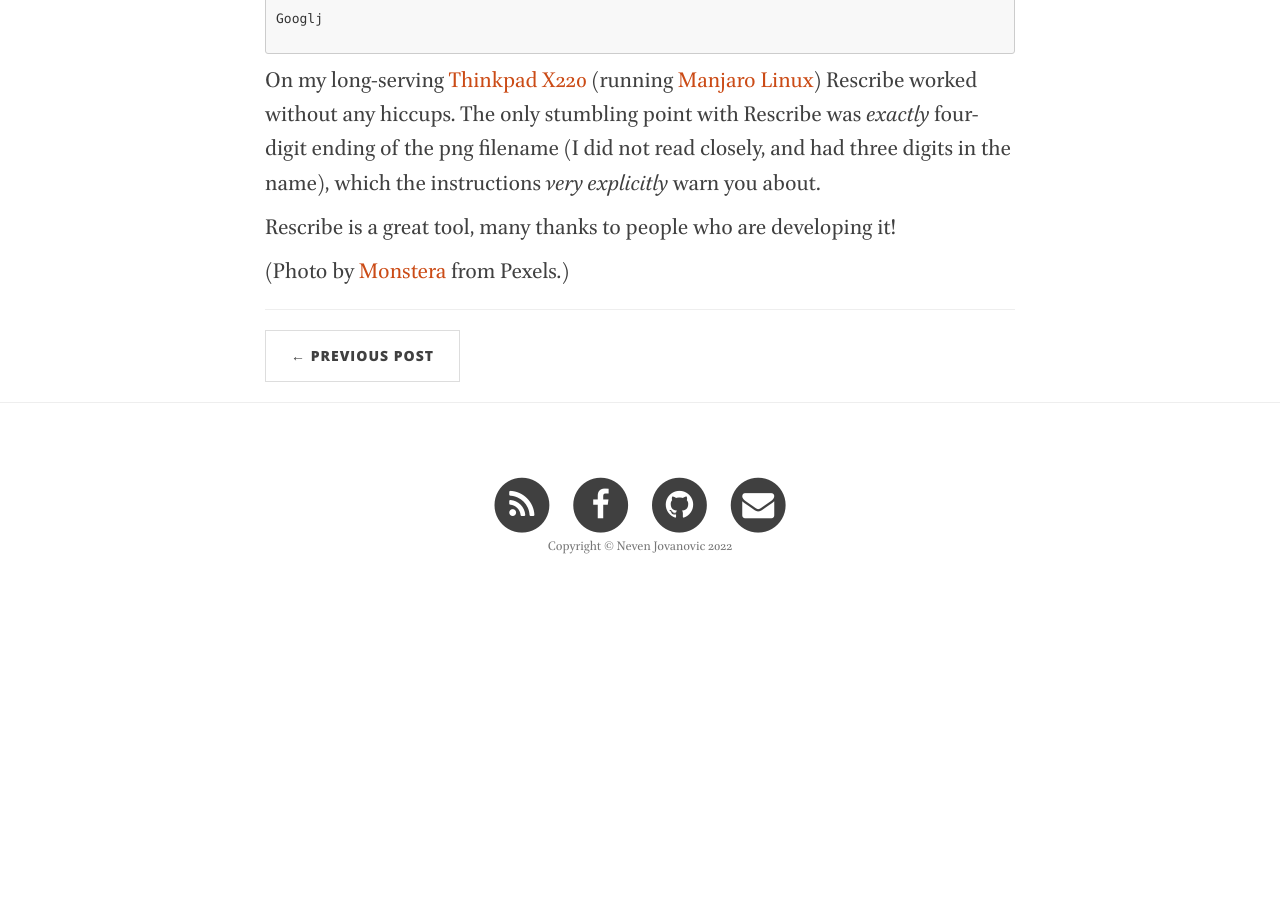
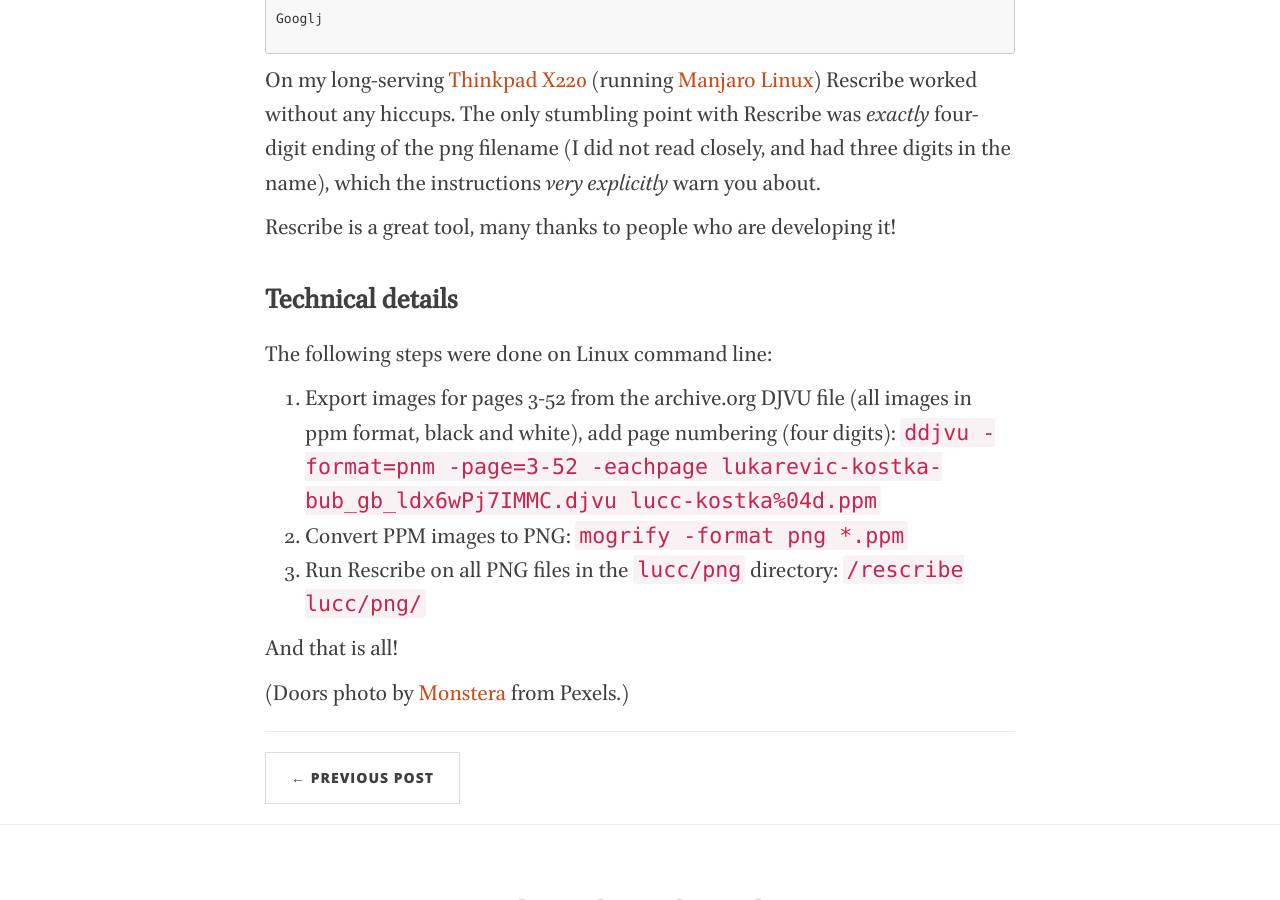
Before and after one commit to nevenjovanovic/nevenjovanovic.github.io, a Jekyll site: the page built from _posts/2022-03-14-rescribe.markdown, in a window 1280 px wide and 900 px high, scrolled down 4421 px. Built offline with Jekyll 4.4.1, drawn with Linux system fonts in a browser that asks for light colours; nearby versions of some CDN libraries; before the commit the page ends 5043 px from its top, so only the background shows below that.

Commit message:
Describe CLI steps for extracting and converting images

```diff
--- a/_posts/2022-03-14-rescribe.markdown
+++ b/_posts/2022-03-14-rescribe.markdown
@@ -123,4 +123,14 @@ On my long-serving [Thinkpad X220](http://www.wikidata.org/entity/Q86374335) (ru
 
 Rescribe is a great tool, many thanks to people who are developing it!
 
-(Photo by [Monstera](https://www.pexels.com/@gabby-k) from Pexels.)
+## Technical details
+
+The following steps were done on Linux command line:
+
+1. Export images for pages 3-52 from the archive.org DJVU file (all images in ppm format, black and white), add page numbering (four digits): `ddjvu -format=pnm -page=3-52 -eachpage lukarevic-kostka-bub_gb_ldx6wPj7IMMC.djvu lucc-kostka%04d.ppm`
+2. Convert PPM images to PNG: `mogrify -format png *.ppm`
+3. Run Rescribe on all PNG files in the `lucc/png` directory: `/rescribe lucc/png/`
+
+And that is all!
+
+(Doors photo by [Monstera](https://www.pexels.com/@gabby-k) from Pexels.)
```
